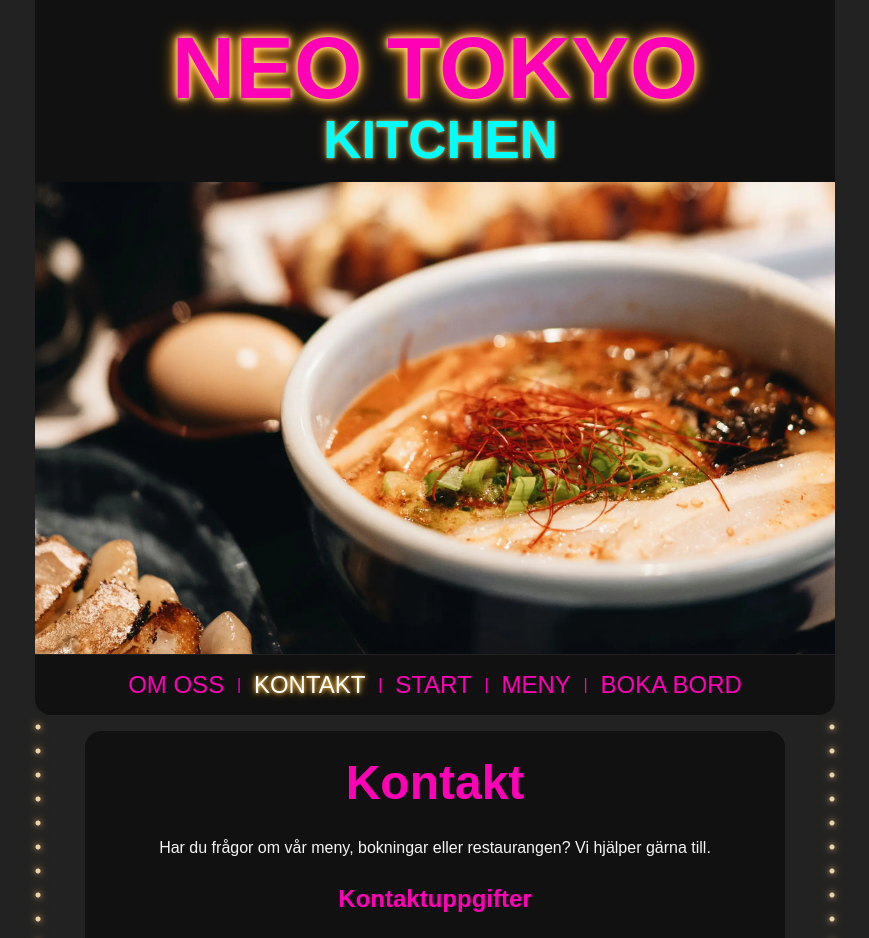
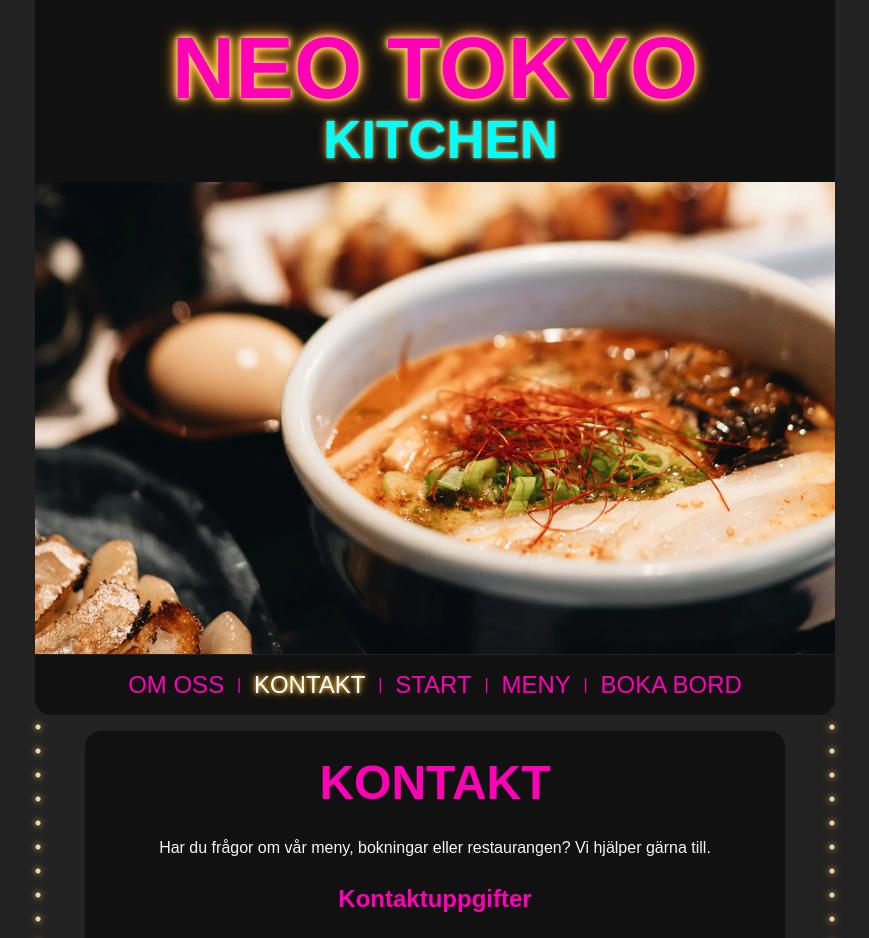
Before and after one commit to fredrikastjernlof/Neo_Tokyo_Kitchen_Frontend, an Angular app: page /contact in a window 1280 px wide. Shown: the top 938 px of the page, without its empty margins (205-1074 px from the left). Built offline with nearby package versions, Linux system fonts and the light colour scheme; a web font is replaced by a local one.

Commit message:
Small layout improvements

```diff
--- a/src/app/pages/about/about.scss
+++ b/src/app/pages/about/about.scss
@@ -24,6 +24,7 @@ $color-white: #f5f5f5;
     text-align: center;
     font-size: clamp(2rem, 7vw, 3rem);
     margin: 0 0 1rem;
+    text-transform: uppercase;
 }
 
 .about-intro {
--- a/src/app/pages/accessibility/accessibility.html
+++ b/src/app/pages/accessibility/accessibility.html
@@ -40,7 +40,7 @@
             versioner.
         </p>
 
-        <h2>Rapportera tillgänglighetsproblem</h2>
+        <h2>Rapportera tillgänglighets&shy;problem</h2>
 
         <p>
             Om du upptäcker ett tillgänglighetsproblem på webbplatsen kan du skicka in en
--- a/src/app/pages/contact/contact.scss
+++ b/src/app/pages/contact/contact.scss
@@ -25,6 +25,7 @@ $color-white: #f5f5f5;
     text-align: center;
     font-size: clamp(2rem, 7vw, 3rem);
     margin: 0;
+    text-transform: uppercase;
 }
 
 .contact-page h2 {
```
